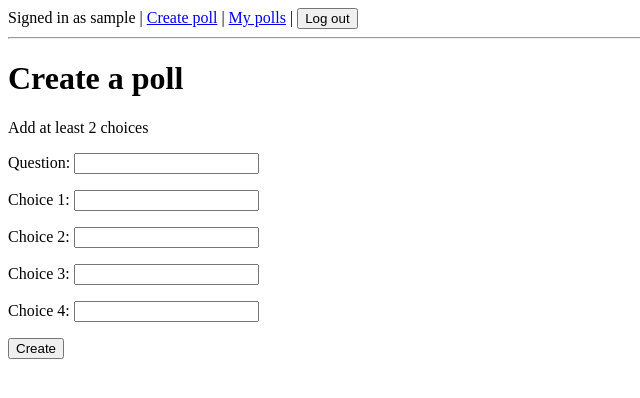
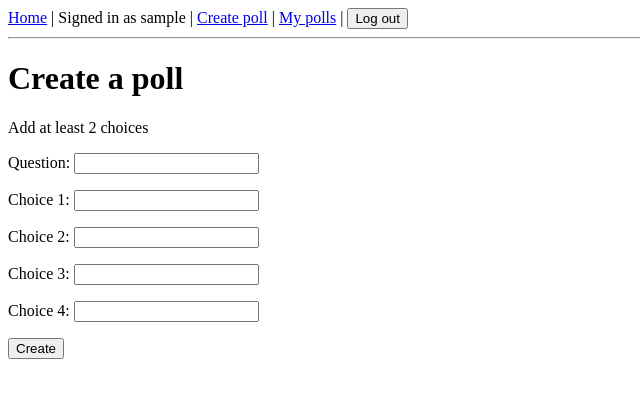
Before and after one commit to unnamant/cybersecuritybase, a Django app: page /polls/create/ in a window 1280 px wide. Shown: the top 398 px of the page, without its empty margins (0-640 px from the left). Run offline with Django 5.2, Linux system fonts and the light colour scheme; the visitor is signed in with stand-in values (Sample User, id 1).

Commit message:
Add back to home page link to navigation

```diff
--- a/mysite/polls/templates/polls/base.html
+++ b/mysite/polls/templates/polls/base.html
@@ -3,6 +3,7 @@
 <head><title>Polls</title></head>
 <body>
 <nav>
+  <a href="{% url 'polls:index' %}">Home</a> |
   {% if user.is_authenticated %}
     Signed in as {{ user.username }} |
     <a href="{% url 'polls:create' %}">Create poll</a> |
```
